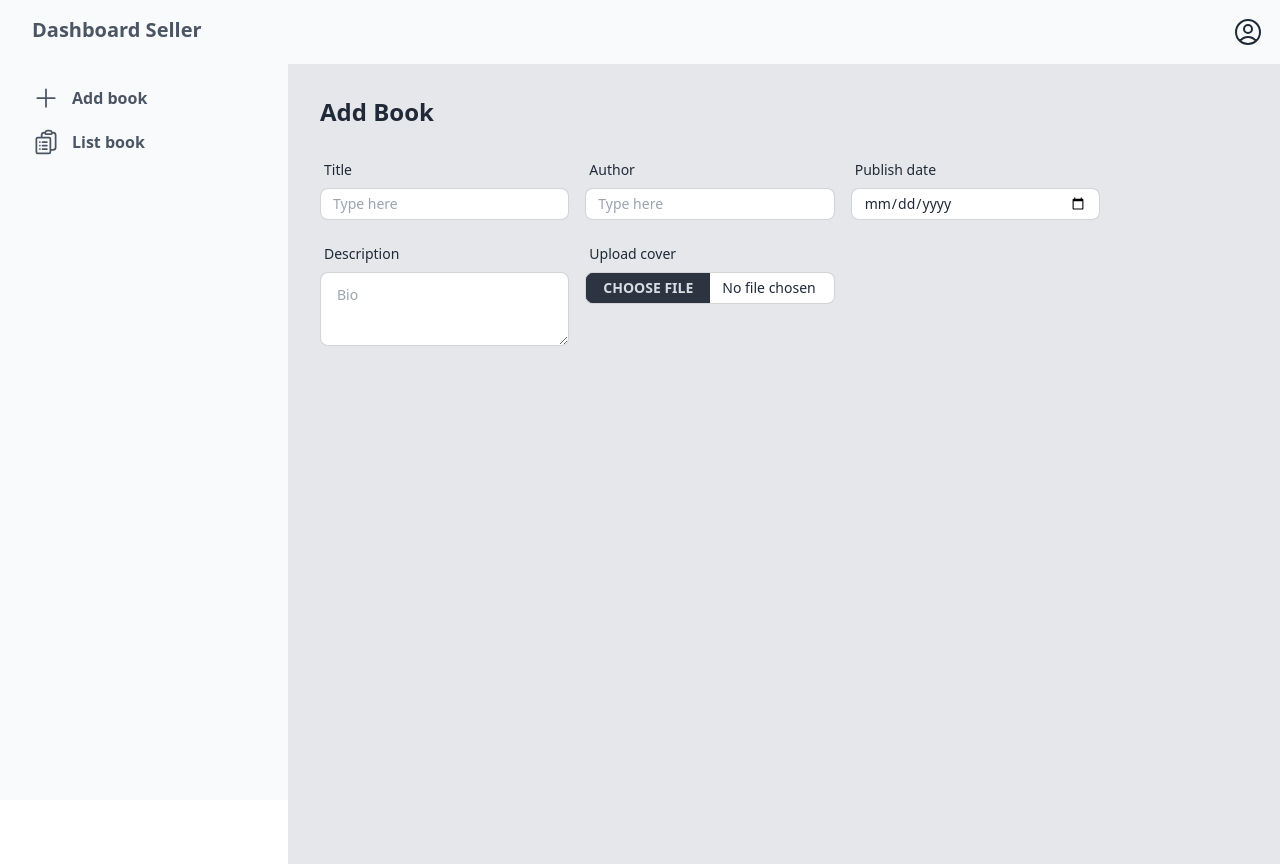
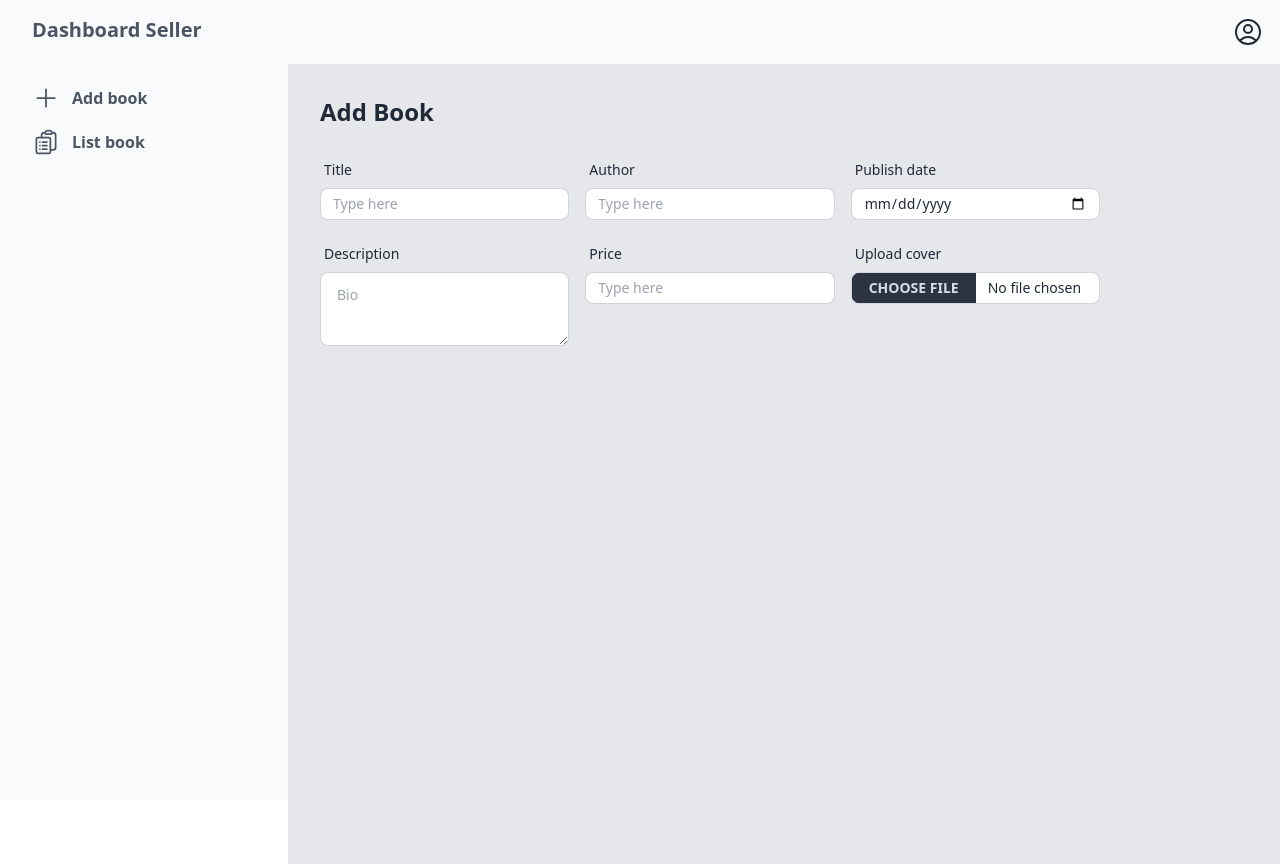
Before and after one commit to Abyanzhafran/candle, a React (Vite) app in the folder frontend/: page /dashboard2/dashboard-add-book in a window 1280 px wide. Built offline with nearby package versions, Linux system fonts and the light colour scheme.

Commit message:
feat: add price input field in add book dashboard page

```diff
--- a/frontend/src/pages/dashboardLayout/DashboardAddBook.jsx
+++ b/frontend/src/pages/dashboardLayout/DashboardAddBook.jsx
@@ -49,6 +49,17 @@
 
           <div className="form-control w-full max-w-xs">
             <label className="label">
+              <span className="label-text">Price</span>
+            </label>
+            <input
+              type="number"
+              placeholder="Type here"
+              className="input input-bordered input-sm w-full max-w-xs"
+            />
+          </div>
+
+          <div className="form-control w-full max-w-xs">
+            <label className="label">
               <span className="label-text">Upload cover</span>
             </label>
             <input
```
